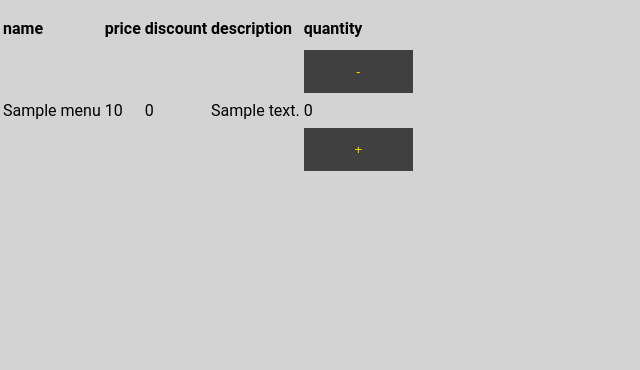
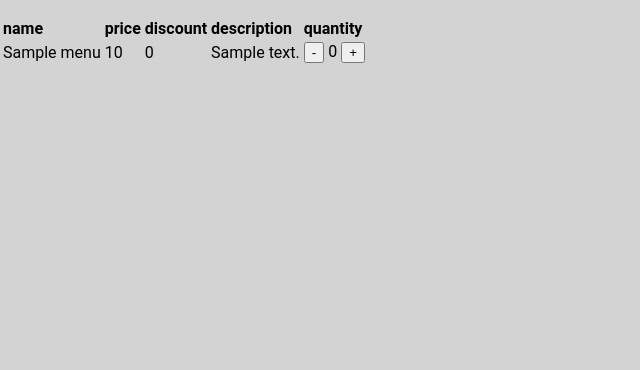
Before and after one commit to namanvashistha/foodly, a PHP site: page /restaurant_menu.php?restaurant=1 in a window 1280 px wide. Shown: the part 119-489 px from the top of the page, without its empty margins (0-640 px from the left). Run offline with PHP 8.4, Linux system fonts and the light colour scheme; the visitor is signed in with stand-in values (Sample User, id 1); tables that the repository leaves empty or names only in its code hold one stand-in row (values such as "Sample post"); data that the repository does not hold is empty.

Commit message:
Minor changes

```diff
--- a/css/home.css
+++ b/css/home.css
@@ -266,6 +266,8 @@ li a:hover:not(.active) {
     transition: 0.3s;
     width: 40%;
     border-radius: 5px;
+    background-color: blue;
+
 }
 
 .card:hover {
--- a/css/index.css
+++ b/css/index.css
@@ -40,7 +40,7 @@ body{
 
 }
 
-input[type=text], input[type=password] {
+input[type=text], input[type=password], input[type=email] {
     width: 100%;
     height: 100%;
     padding: 2px 2px;
--- a/css/restaurant_menu.css
+++ b/css/restaurant_menu.css
@@ -50,15 +50,10 @@ input[type=text], input[type=password] {
     box-sizing: border-box;
 }
 
-button {
-    background-color: #404040;
-    color: white;
-    padding: 14px 20px;
-    margin: 8px 0;
-    border: none;
+
+.addition{
     cursor: pointer;
-    width: 100%;
-    color: #FFDF00;
+    background-color:
 }
 
 button:hover {
--- a/home.php
+++ b/home.php
@@ -28,10 +28,10 @@ $q1=mysqli_query($con,$q);
 	while($row=mysqli_fetch_array($q1)){ ?>
 		<a href="restaurant_menu.php?restaurant=<?php echo $row['email']; ?>">
     		<div class="card">
-    			<div class="container">
+
     				<h4><b><?php echo $row['name'];  ?></b></h4>
     				<p><?php echo $row['status'];  ?></p>
-    			</div>
+
     		</div>
   		</a><?php } ?>
 </div>
--- a/restaurant_menu.php
+++ b/restaurant_menu.php
@@ -40,9 +40,9 @@ $rdetails=mysqli_fetch_array($q1);
     			while ($row=mysqli_fetch_array($q1)) {
     				$n=$row['sno'];
     				echo "<tr><td>".$row['name']."</td><td>".$row['price']."</td><td>".$row['discount']."</td><td>".$row['description']."</td><td>
-    				<button onclick='remove_item(".$n.")'>-</button>
-    				 <span class='buy' id='".$n."'>0</span>
-    				 <button onclick='add_item(".$n.")'>+</button>
+    				<button class='addition' onclick='remove_item(".$n.")'>-</button>
+    				 <span class='addition' id='".$n."'>0</span>
+    				 <button class='add' onclick='add_item(".$n.")'>+</button>
     				 </td></tr>";
     			} ?>
     		</table>
```
